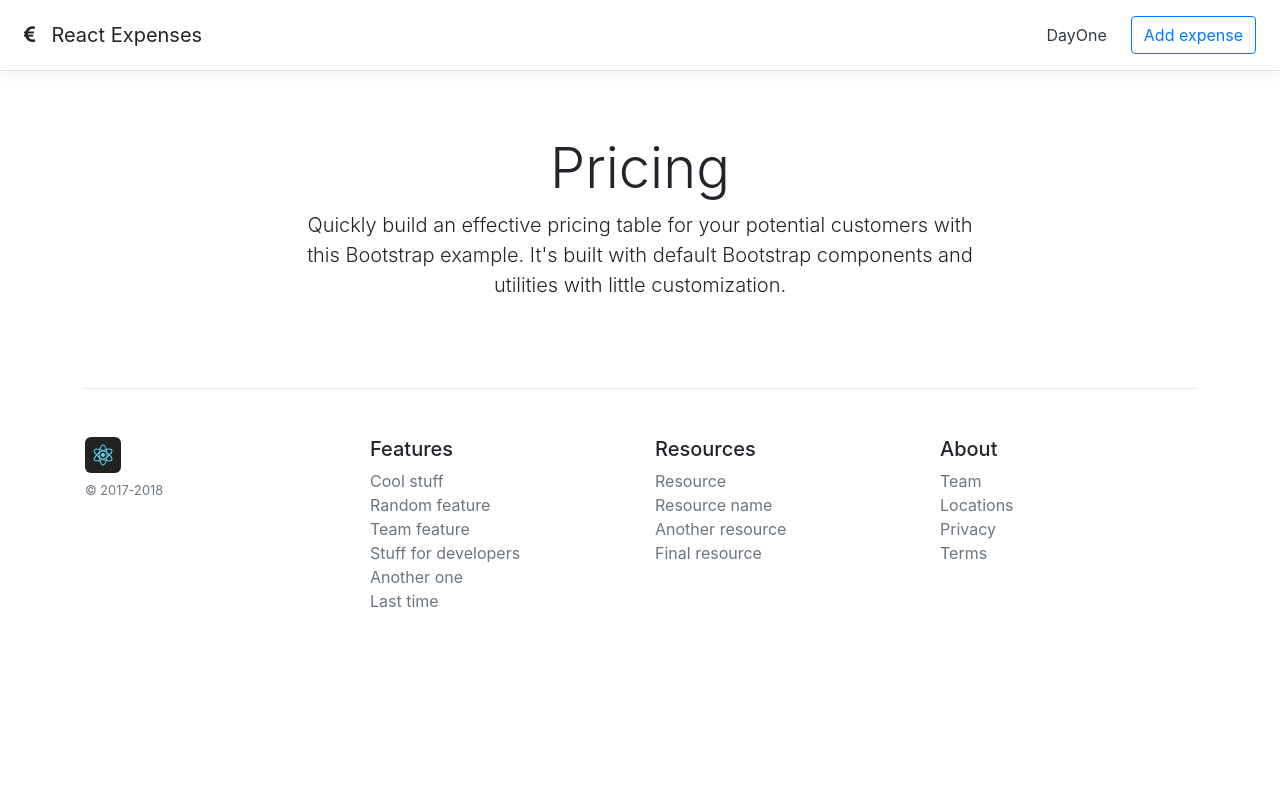
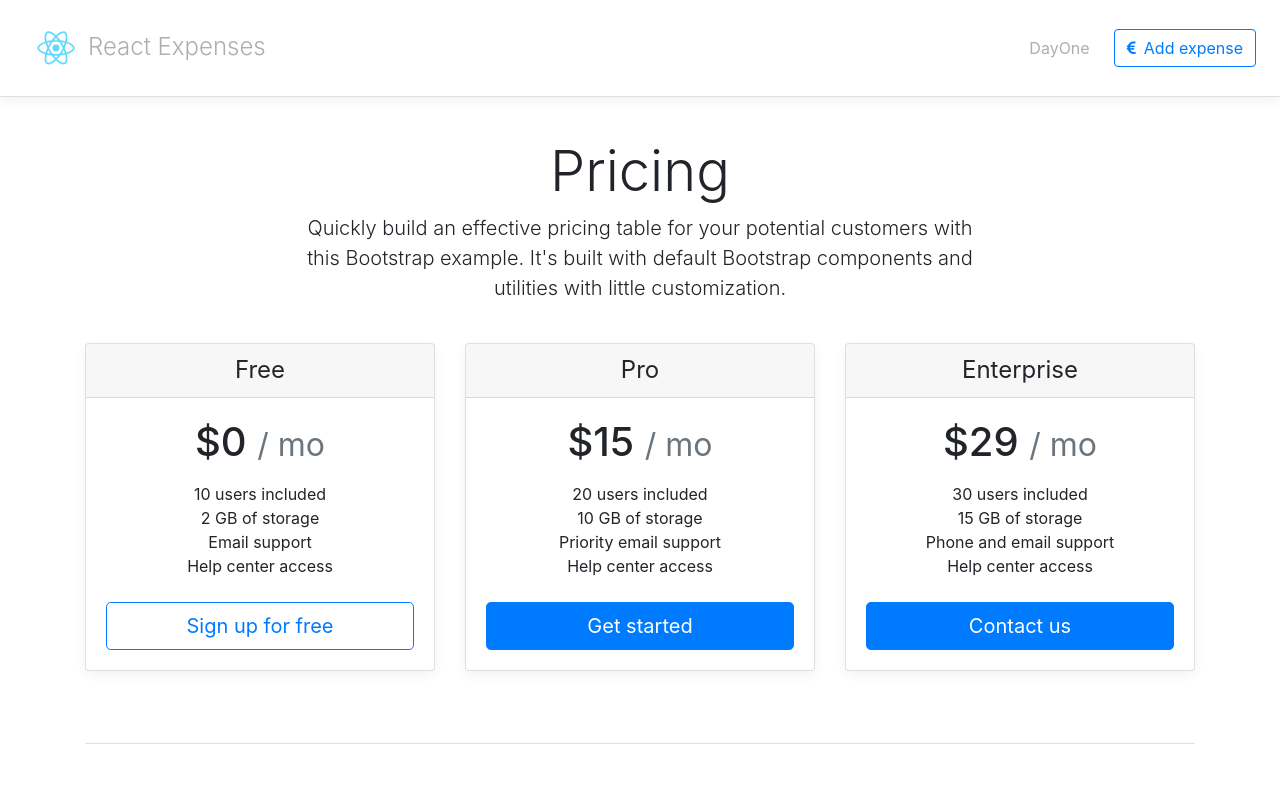
Before and after one commit to kkolada/react-expenses-dayone, a React (Create React App) app: page / in a window 1280 px wide. Shown: the top 790 px of the page. Built offline with nearby package versions, Linux system fonts and the light colour scheme.

Commit message:
App name changed. Cards component, page content component, static navbar and additional styling.

```diff
--- a/public/index.html
+++ b/public/index.html
@@ -19,7 +19,7 @@
       work correctly both with client-side routing and a non-root public URL.
       Learn how to configure a non-root public URL by running `npm run build`.
     -->
-    <title>React App</title>
+    <title>React Expenses</title>
   </head>
   <body>
     <noscript>
--- a/src/App.js
+++ b/src/App.js
@@ -1,6 +1,8 @@
 import React, { Component } from 'react';
 import { Header } from './components/Navbar';
+import { Content } from './components/Content';
 import { Pricing } from './components/Pricing';
+import { Cards } from './components/Cards';
 import { Footer } from './components/Footer';
 
 class App extends Component {
@@ -8,10 +10,11 @@ class App extends Component {
     return (
       <div className="app-root">
         <Header/>
-        <Pricing/>
-        <div className="container">
+        <Content>
+          <Pricing/>
+          <Cards/>
           <Footer/>
-        </div>
+        </Content>
       </div>
     );
   }
--- /dev/null
+++ b/src/components/Cards.jsx
@@ -0,0 +1,51 @@
+import React from 'react';
+
+export const Cards = () => (
+  <div className="card-deck mb-3 text-center">
+    <div className="card mb-4 box-shadow">
+      <div className="card-header">
+        <h4 className="my-0 font-weight-normal">Free</h4>
+      </div>
+      <div className="card-body">
+        <h1 className="card-title pricing-card-title">$0 <small className="text-muted">/ mo</small></h1>
+        <ul className="list-unstyled mt-3 mb-4">
+          <li>10 users included</li>
+          <li>2 GB of storage</li>
+          <li>Email support</li>
+          <li>Help center access</li>
+        </ul>
+        <button type="button" className="btn btn-lg btn-block btn-outline-primary">Sign up for free</button>
+      </div>
+    </div>
+    <div className="card mb-4 box-shadow">
+      <div className="card-header">
+        <h4 className="my-0 font-weight-normal">Pro</h4>
+      </div>
+      <div className="card-body">
+        <h1 className="card-title pricing-card-title">$15 <small className="text-muted">/ mo</small></h1>
+        <ul className="list-unstyled mt-3 mb-4">
+          <li>20 users included</li>
+          <li>10 GB of storage</li>
+          <li>Priority email support</li>
+          <li>Help center access</li>
+        </ul>
+        <button type="button" className="btn btn-lg btn-block btn-primary">Get started</button>
+      </div>
+    </div>
+    <div className="card mb-4 box-shadow">
+      <div className="card-header">
+        <h4 className="my-0 font-weight-normal">Enterprise</h4>
+      </div>
+      <div className="card-body">
+        <h1 className="card-title pricing-card-title">$29 <small className="text-muted">/ mo</small></h1>
+        <ul className="list-unstyled mt-3 mb-4">
+          <li>30 users included</li>
+          <li>15 GB of storage</li>
+          <li>Phone and email support</li>
+          <li>Help center access</li>
+        </ul>
+        <button type="button" className="btn btn-lg btn-block btn-primary">Contact us</button>
+      </div>
+    </div>
+  </div>
+);
--- /dev/null
+++ b/src/components/Content.jsx
@@ -0,0 +1,10 @@
+import React from 'react';
+import './Content.css';
+
+export const Content = (props) => (
+  <div id="page-content" className="container">
+    <div className="content">
+      {props.children}
+    </div>
+  </div>
+);
--- /dev/null
+++ b/src/components/Content.scss
@@ -0,0 +1,3 @@
+#page-content.container > .content {
+  margin-top: 90px;
+}
--- a/src/components/Navbar.jsx
+++ b/src/components/Navbar.jsx
@@ -1,12 +1,16 @@
 import React from 'react';
 import './Navbar.css';
+import logo from '../assets/logo.svg';
 
 export const Header = () => (
-  <div className="d-flex flex-column flex-md-row align-items-center p-3 px-md-4 mb-3 bg-white border-bottom box-shadow">
-    <h5 className="my-0 mr-md-auto font-weight-normal"><i className="fa fa-eur mr-3"></i>React Expenses</h5>
+  <div id="app-header" className="d-flex flex-column flex-md-row align-items-center p-3 px-md-4 mb-3 bg-white border-bottom box-shadow">
+    <h4 className="my-0 mr-md-auto font-weight-light">
+      <img src={logo} className="header-logo"/>
+      React Expenses
+    </h4>
     <nav className="my-2 my-md-0 mr-md-3">
-      <a className="p-2 text-dark" href="http://dayone.pl/" target="_blank" rel="noopener noreferrer">DayOne</a>
+      <a className="p-2" href="http://dayone.pl/" target="_blank" rel="noopener noreferrer">DayOne</a>
     </nav>
-    <a className="btn btn-outline-primary" href="#">Add expense</a>
+    <a className="btn btn-outline-primary" href="#"><i className="fa fa-eur mr-2"></i>Add expense</a>
   </div>
 );
--- a/src/components/Navbar.scss
+++ b/src/components/Navbar.scss
@@ -1,15 +1,37 @@
-.box-shadow {
-  box-shadow: 0 0.25rem 0.75rem rgba(0, 0, 0, .05);
-}
+$logo-dim: 64px;
+$text-color: #aeaeae;
+$hover-text-color: #222222;
 
-h5 {
-  cursor: pointer;
+@mixin navbarLinksHoverAndTransition() {
+  color: $text-color;
   -webkit-transition: color .3s;
   -moz-transition: color .3s;
   -ms-transition: color .3s;
   -o-transition: color .3s;
   transition: color .3s;
   &:hover {
-    color: #6c757d;
+    color: $hover-text-color;
+    text-decoration: none;
   }
 }
+
+#app-header {
+  position: fixed;
+  top: 0;
+  width: 100%;
+  h4 {
+    cursor: pointer;
+    @include navbarLinksHoverAndTransition();
+  }
+
+  .header-logo {
+    width: $logo-dim;
+    height: $logo-dim;
+  }
+
+  nav {
+    a {
+      @include navbarLinksHoverAndTransition();
+    }
+  }
+}
--- /dev/null
+++ b/src/custom.scss
@@ -0,0 +1,3 @@
+.box-shadow {
+  box-shadow: 0 0.25rem 0.75rem rgba(0, 0, 0, .05);
+}
--- a/src/index.scss
+++ b/src/index.scss
@@ -5,3 +5,5 @@ $fa-font-path: '../node_modules/font-awesome/fonts/' !default;
 @import '../node_modules/bootstrap/scss/bootstrap';
 // font awesome
 @import '../node_modules/font-awesome/scss/font-awesome';
+
+@import './custom.scss';
```
Also changed, not shown: public/manifest.json, 1 other file (tests, documents, lock files or other folders).
